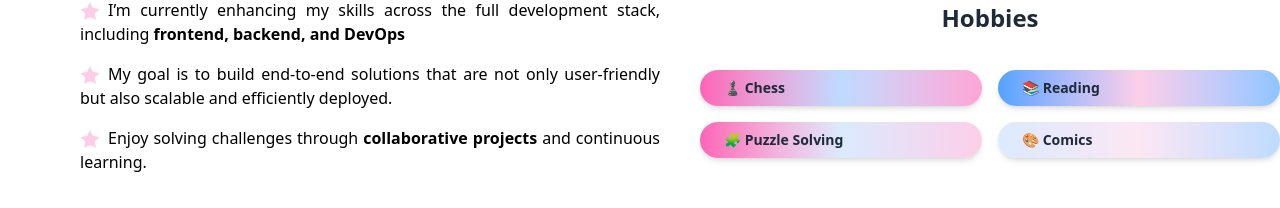
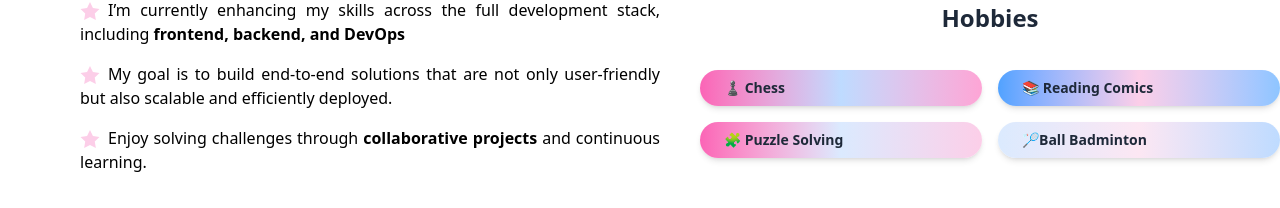
Before and after one commit to divyaranidhkls/profile, a Next.js app: page / in a window 1280 px wide. Shown: the part 985-1193 px from the top of the page. Built offline with nearby package versions, Linux system fonts and the light colour scheme.

Commit message:
Update hobbies in AboutInterests component for clarity and accuracy

```diff
--- a/app/Blocks/About/AboutInterests.tsx
+++ b/app/Blocks/About/AboutInterests.tsx
@@ -36,13 +36,13 @@ const Interests = [
     ♟️ Chess
   </span>
   <span className="relative px-6 py-2 text-sm font-semibold rounded-full bg-gradient-to-r from-blue-400 via-pink-200 to-blue-300 text-gray-800 dark:text-black shadow-md hover:scale-105 transition duration-300">
-    📚 Reading
+    📚 Reading Comics
   </span>
   <span className="relative px-6 py-2 text-sm font-semibold rounded-full bg-gradient-to-r from-pink-400 via-blue-100 to-pink-200 text-gray-800 dark:text-black shadow-md hover:scale-105 transition duration-300">
     🧩 Puzzle Solving
   </span>
   <span className="relative px-6 py-2 text-sm font-semibold rounded-full bg-gradient-to-r from-blue-100 via-pink-100 to-blue-200 text-gray-800 dark:text-black shadow-md hover:scale-105 transition duration-300">
-    🎨 Comics
+  🏸Ball Badminton
   </span>
 </div>
 
```
